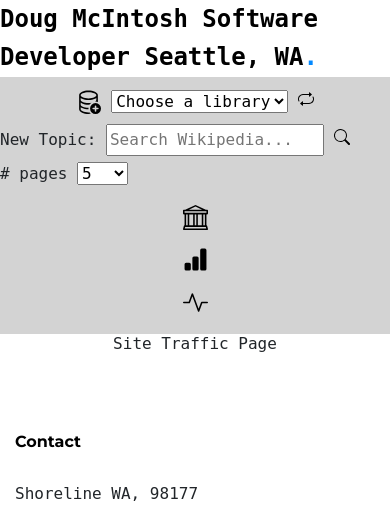
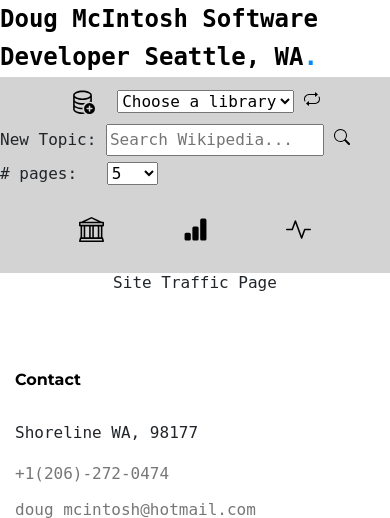
Before and after one commit to JackManu/portfolio, a Python web app: template templates/site_traffic.html in a window 390 px wide. Shown: the top 518 px of the page. Run offline with Jinja, Linux system fonts and the light colour scheme; the template is opened without the code that fills it, so the values that code supplies are empty; some libraries are stand-ins or nearby versions; some web fonts are replaced.

Commit message:
more mobile optimization changes.  better picture.  need to do more optimization

```diff
--- a/static/styles/style.css
+++ b/static/styles/style.css
@@ -128,6 +128,15 @@ input[type="checkbox"] .checkmark {
     padding: 12px 0;
 
 }
+.flex_group_container {
+    display: flex;
+    flex-direction: row;
+    justify-content: space-evenly;
+    align-items: center;
+    width: 33%;
+    background-color: lightgray;
+    padding: 12px 0;
+}
 .flex-item {
     padding: 20px;
     text-align: center;
@@ -140,6 +149,10 @@ input[type="checkbox"] .checkmark {
         flex-wrap: wrap; /* Allow items to wrap to the next row */
         justify-content: flex-start; /* Align items to the left */
         gap: 10px;
+    }
+    .flex_group_container {
+        flex-direction: row;
+        width: 100%;
     }
     .flex-item{
         text-align:left;
--- a/templates/nav_bar.html
+++ b/templates/nav_bar.html
@@ -2,7 +2,7 @@
     <a href="{{url_for('index')}}" class="logo m-0" style="color:black !important">Doug McIntosh Software Developer Seattle, WA<span class="text-primary">.</span></a>
     <div class="flex_container">
         <div class="flex_item row">
-            <input style="margin-right: 10px;"onclick="showNew();" type="image" src="static/assets/add_library.svg" height="25" alt="switch">
+            <input style="margin-right: 22px;"onclick="showNew();" type="image" src="static/assets/add_library.svg" height="25" alt="switch">
             <form action="{{url_for('wiki_search')}}" method="post">
                 <select id="library_list" name="library_selection">
                     <option value="">Choose a library</option>
@@ -21,13 +21,14 @@
             <label for="search">New Topic:</label>
             <input id="search" type="text" name="search_button" placeholder="Search Wikipedia...">
             <input style="height: auto" type="image" src="static/assets/search.svg" alt="search" />
-            <label for="pages"># pages</label>
-            <select id="pages" name="pages">
+            <label style="margin-right:20px" for="pages"># pages:</label>
+            <select  id="pages" name="pages">
                 {% for myrange in range(5,101,5) %}
                 <option value="{{myrange}}">{{myrange}}</option>
                 {% endfor %}
             </select>
         </form>
+        <div class="flex_group_container">
             <form class="flex_item" action="{{url_for('wiki_search')}}" method="post">
               <input type="image" src="static/assets/library.svg" height="25" alt="graphs" />
             </form>
@@ -37,6 +38,7 @@
             <form class="flex_item" action="{{url_for('site_traffic')}}" method="get">
               <input type="image" src="static/assets/site_traffic.svg" height="25" alt="site traffic" />
             </form>
+        </div>
     </div>
     <div id="add_new" class="modal" style="display:none;margin-left:35vw;margin-top:35vh;width:35vw">
         <div class="modal-header">
```
Also changed, not shown: DB/site.db, 2 other files. Lines whose indentation alone changed are shown as unchanged.
